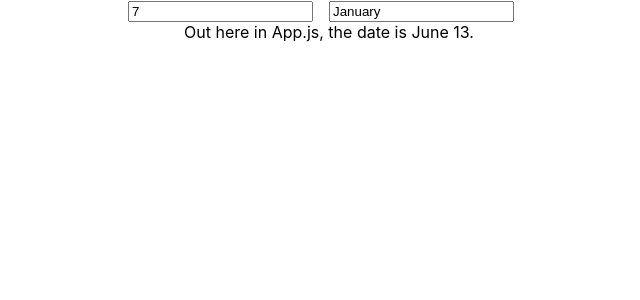
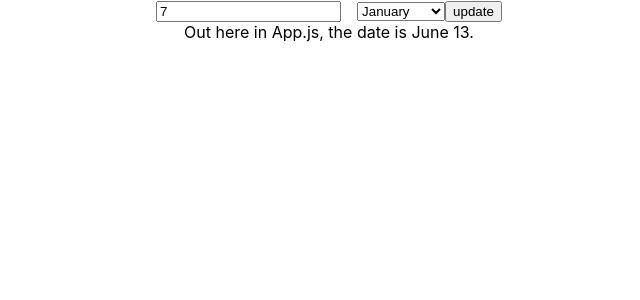
Before and after one commit to sofacles/WebProgrammingLitterbox, a React (Create React App) app in the folder Reactjs/temperature-slot-machine/client/: page / in a window 1280 px wide. Shown: the top 300 px of the page, without its empty margins (311-951 px from the left). Built offline with nearby package versions, Linux system fonts and the light colour scheme.

Commit message:
months are now a select list and I update state on app when form is submitted

```diff
--- a/Reactjs/temperature-slot-machine/client/src/App.js
+++ b/Reactjs/temperature-slot-machine/client/src/App.js
@@ -1,5 +1,5 @@
 import React, { Component } from 'react';
-import DatePicker from './datePicker'
+import DatePicker from './components/datePicker'
 import './App.css';
 
 class App extends Component {
@@ -15,11 +15,7 @@ class App extends Component {
     super();
     this.state = this.defaultState;
   }
-  componentDidMount() {
-    // this.callApi()
-    //   .then(res => this.setState({ response: "Max Temp is " + res.maxTemp }))
-    //   .catch(err => console.log(err));
-  }
+
   callApi = async () => {
     const response = await fetch('/api/highTemps');
     const body = await response.json();
@@ -28,8 +24,10 @@ class App extends Component {
   };
 
   onDateChange(date) {
-    debugger;
     this.setState({ date : date});
+    // this.callApi()
+    //   .then(res => this.setState({ response: "Max Temp is " + res.maxTemp }))
+    //   .catch(err => console.log(err));
   }
 
   render() {
--- /dev/null
+++ b/Reactjs/temperature-slot-machine/client/src/components/datePicker.js
@@ -0,0 +1,51 @@
+import React from "react";
+import '../App.css'
+
+console.log("inside datePicker");
+class DatePicker extends React.Component {
+
+    constructor(props) {
+        super(props);
+
+        var today = new Date();
+        this.state = {
+            month: DatePicker.Months[today.getMonth()],
+            day: today.getDate(),
+        };
+    }
+
+    static Months = ["January", "February", "March", "April", "May", "June",
+                     "July", "August", "September", "October", "November", "December"];
+
+    onDateChange(evt){
+       this.setState({ day: evt.target.value});
+    }
+
+    onMonthChange(evt){
+        this.setState({ month: DatePicker.Months[evt.target.value]});
+
+    }
+
+    handleSubmit(evt){
+        this.props.onchange(this.state);
+        evt.preventDefault();
+    }
+
+    render() {
+        let monthOptions = DatePicker.Months.map(function(item, index){
+            return <option value={index} key={'foo'+ index}>{item}</option>;
+        });
+
+        return ( <div className='date-picker'>
+                    <form onSubmit={this.handleSubmit.bind(this)}>
+                        <span><input type="text"  value={this.state.day} onChange={this.onDateChange.bind(this)} /></span>
+                        <select onChange={this.onMonthChange.bind(this)}>
+                            {monthOptions}
+                        </select>
+                        <input type="submit" value="update" />
+                    </form>
+                </div> );
+    }
+}
+
+export default DatePicker;
--- a/Reactjs/temperature-slot-machine/client/src/datePicker.js
+++ /dev/null
@@ -1,38 +0,0 @@
-import React from "react";
-import './App.css'
-
-console.log("inside datePicker");
-class DatePicker extends React.Component {
-
-    constructor(props) {
-        super(props);
-
-        var today = new Date();
-        this.state = {
-            month: DatePicker.Months[today.getMonth()],
-            day: today.getDate(),
-        };
-    }
-
-    static Months = ["January", "February", "March", "April", "May", "June",
-                     "July", "August", "September", "October", "November", "December"];
-
-    onDateChange(evt){
-        this.state.day = evt.target.value;
-        this.props.onchange(this.state);
-    }
-
-    onMonthChange(evt){
-        this.state.month = evt.target.value;
-        this.props.onchange(this.state);
-    }
-
-    render() {
-        return ( <div className='date-picker'>
-                    <span><input type="text"  value={this.state.day} onChange={this.onDateChange.bind(this)} /></span>
-                    <span><input type="text" value={this.state.month} onChange={this.onMonthChange.bind(this)} /></span>
-                </div> );
-    }
-}
-
-export default DatePicker;
```
